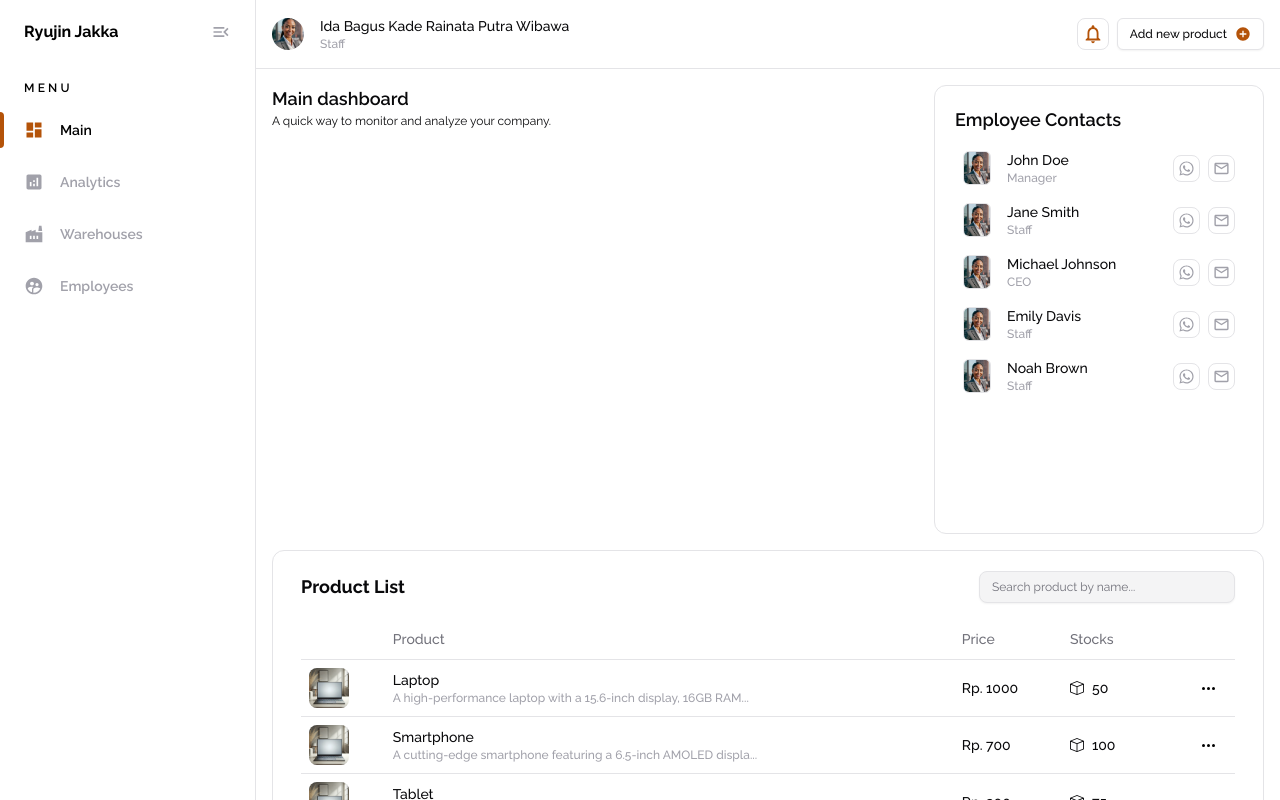
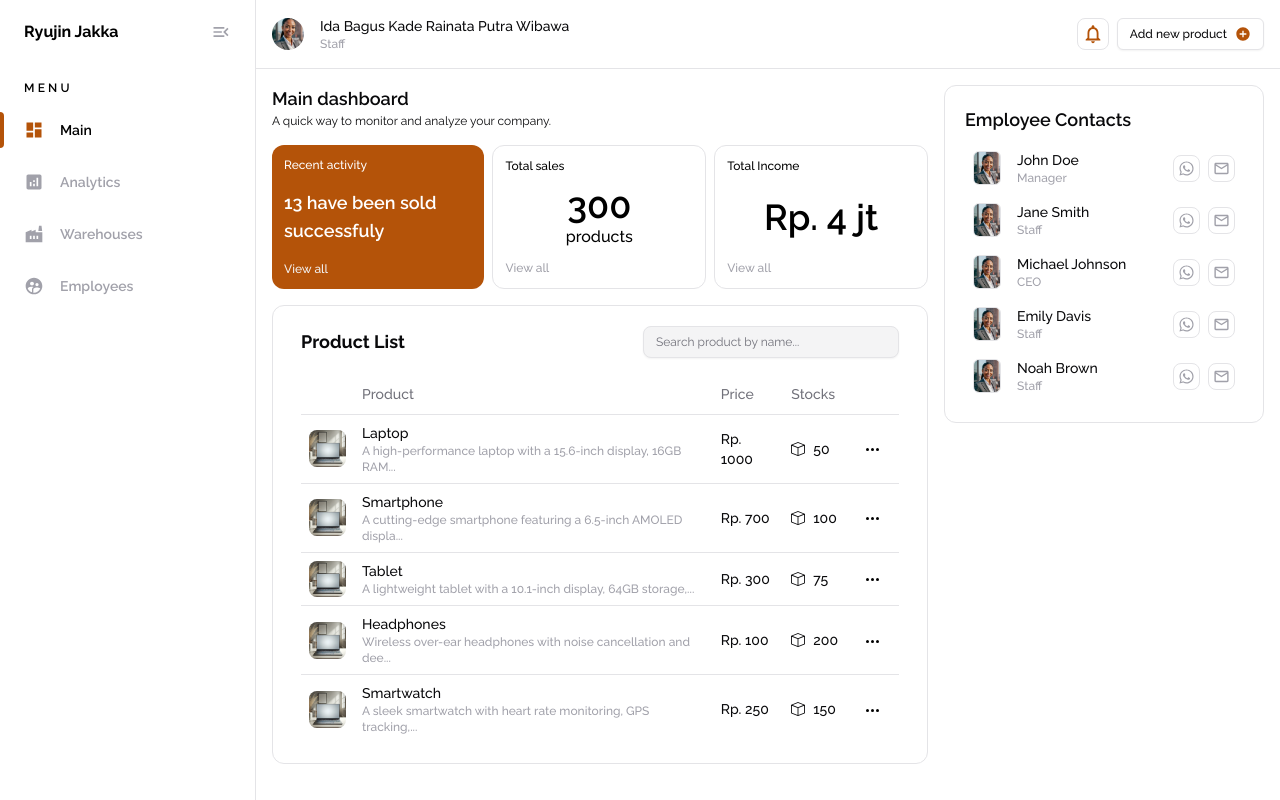
Before and after one commit to RPW-11/inventory-management-frontend, a Next.js app: page /main in a window 1280 px wide. Shown: the top 800 px of the page. Built offline with nearby package versions, Linux system fonts and the light colour scheme.

Commit message:
feat: add statisctics component
fix: reorginize main page layout

```diff
--- a/src/app/(dashboard)/layout.tsx
+++ b/src/app/(dashboard)/layout.tsx
@@ -12,7 +12,7 @@ const DashboardLayout = ({
         <Sidebar />
         <div className="flex-1 bg-white">
           <Header/>
-          <div className="p-4 h-full">
+          <div className="p-4 overflow-y-auto">
             {children}
           </div>
         </div>
--- a/src/app/(dashboard)/main/employee-contacts.tsx
+++ b/src/app/(dashboard)/main/employee-contacts.tsx
@@ -11,11 +11,11 @@ const employees = [
 
 const EmployeeContacts = () => {
   return (
-    <div className="bg-white rounded-xl p-5 w-fit border">
+    <div className="bg-white rounded-xl p-5 w-full border">
         <h2 className="text-lg font-semibold">Employee Contacts</h2>
         <ul className="flex flex-col mt-2">
             { employees.map(employee => (
-                <div className="flex items-center justify-between w-72 rounded-lg p-2 flex text-sm font-medium cursor-pointer transition-all duration-300 hover:scale-105 hover:shadow-md hover:shadow-amber-700/10" key={employee.id}>
+                <div className="flex items-center justify-between rounded-lg p-2 flex text-sm font-medium cursor-pointer transition-all duration-300 hover:scale-105 hover:shadow-md hover:shadow-amber-700/10" key={employee.id}>
                     <div className="flex items-center gap-4">
                         <Image src={"/avatars/default_avatar.webp"} alt="profile_default" width={28} height={28} className="border rounded-md"/>
                         <div>
--- a/src/app/(dashboard)/main/page.tsx
+++ b/src/app/(dashboard)/main/page.tsx
@@ -1,18 +1,22 @@
 import ProductList from "./product-list"
 import EmployeeContacts from "./employee-contacts"
+import Statistics from "./statistics"
 
 const MainPage = () => {
   return (
-    <div className="bg-white grid grid-rows-2 h-full gap-4">
-       <div className="row-span-1 flex justify-between">
-        <div className="flex flex-col">
-          <h2 className="text-lg font-semibold">Main dashboard</h2>
-          <p className="text-xs">A quick way to monitor and analyze your company.</p>
+    <div className="bg-white grid grid-cols-6 h-full gap-4">
+       <div className="col-span-4 flex flex-col gap-4">
+        <div className="flex flex-col w-full gap-4">
+          <div>
+            <h2 className="text-lg font-semibold">Main dashboard</h2>
+            <p className="text-xs">A quick way to monitor and analyze your company.</p>
+          </div>
+          <Statistics/>
         </div>
+        <ProductList/>
+       </div>
+       <div className="col-span-2">
         <EmployeeContacts/>
-       </div>
-       <div className="row-span-1">
-        <ProductList/>
        </div>
     </div>
   )
--- a/src/app/(dashboard)/main/statistics.tsx
+++ b/src/app/(dashboard)/main/statistics.tsx
@@ -1,7 +1,29 @@
+import Link from "next/link"
 
 const Statistics = () => {
   return (
-    <div>Statistics</div>
+    <div className="w-full flex items-center gap-2 justify-between max-w-2xl mx-auto">
+        <div className="rounded-xl bg-amber-700 text-white h-36 w-full p-3 flex flex-col justify-between font-medium">
+            <h3 className="text-xs">Recent activity</h3>
+            <p className="font-semibold text-lg">13 have been sold successfuly</p>
+            <Link href={"#"} className="text-xs hover:text-white hover:underline text-zinc-100 flex">View all</Link>
+        </div>
+        <div className="rounded-xl border text-black h-36 w-full p-3 flex flex-col justify-between font-medium">
+         <h3 className="text-xs">Total sales</h3>
+            <div className="flex flex-col items-center">
+                <p className="font-semibold text-4xl">300</p>
+                <p>products</p>
+            </div>
+            <Link href={"#"} className="text-xs hover:text-black hover:underline text-zinc-400 flex">View all</Link>
+        </div>
+        <div className="rounded-xl border text-black h-36 w-full p-3 flex flex-col justify-between font-medium">
+         <h3 className="text-xs">Total Income</h3>
+            <div className="flex flex-col items-center">
+                <p className="font-semibold text-4xl">Rp. 4 jt</p>
+            </div>
+            <Link href={"#"} className="text-xs hover:text-black hover:underline text-zinc-400 flex">View all</Link>
+        </div>
+    </div>
   )
 }
 
```
